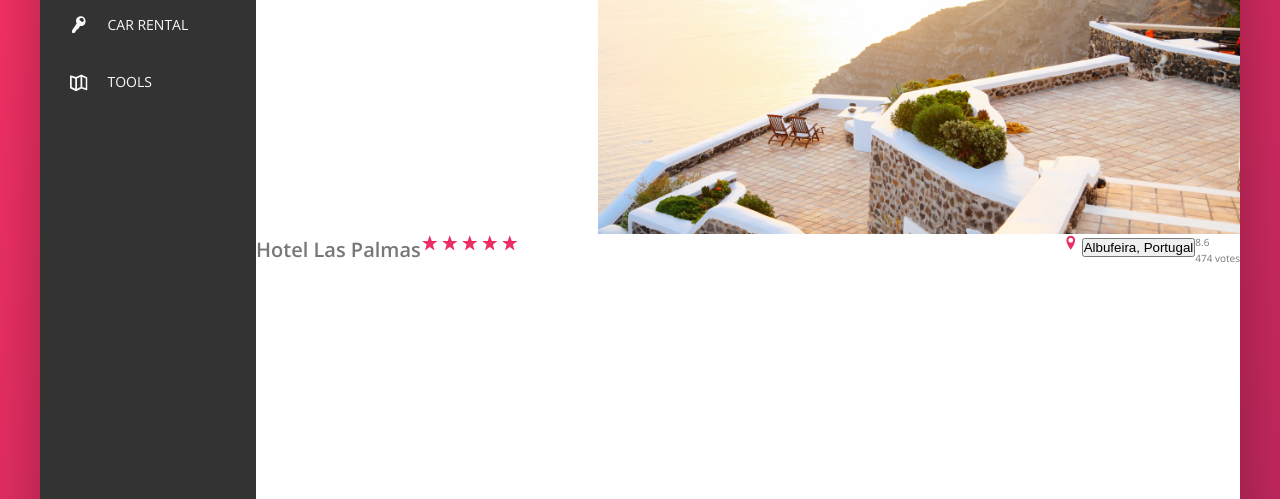
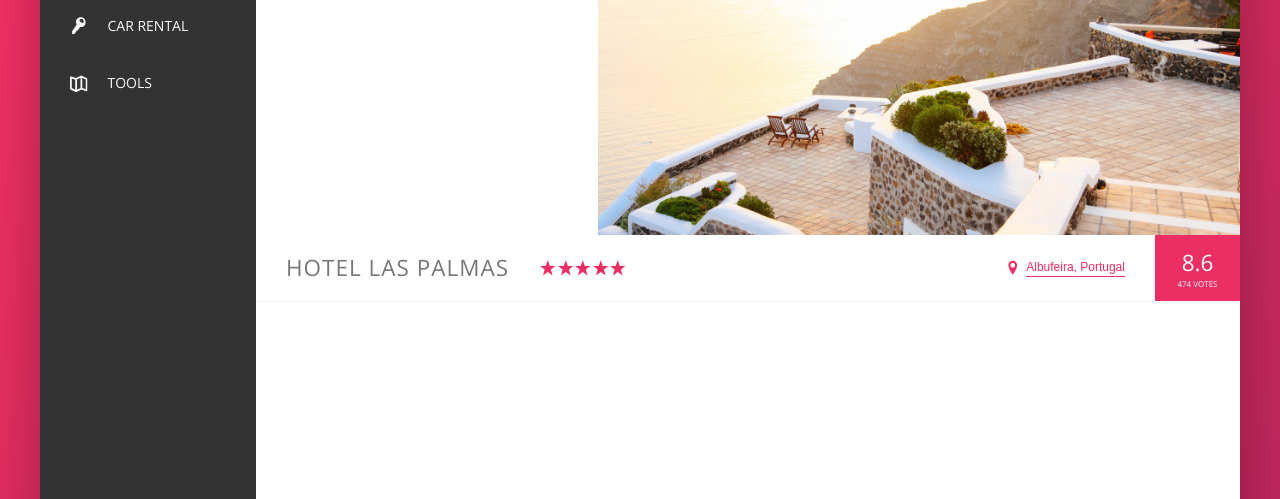
Before and after one commit to Ochanissi/Trillo, a website: page index.html in a window 1280 px wide. Shown: the part 301-800 px from the top of the page. Drawn offline with nearby package versions, Linux system fonts and the light colour scheme.

Commit message:
completed building the hotel overview component

```diff
--- a/sass/_components.scss
+++ b/sass/_components.scss
@@ -213,13 +213,21 @@
 // HOTEL OVERVIEW
 .overview {
     display: flex;
+    align-items: center;
+    border-bottom: 1px solid var(--color-grey-light-2);
+
 
     &__heading {
-
+        font-size: 2.25rem;
+        font-weight: 300;
+        text-transform: uppercase;
+        letter-spacing: 1px;
+        padding: 1.5rem 3rem;
     }
 
     &__stars {
         margin-right: auto;
+        display: flex;
 
     }
 
@@ -231,14 +239,78 @@
     }
 
     &__location {
+        font-size: 1.2rem;
+        display: flex;
+        align-items: center;
+    }
 
+    &__icon-location {
+        margin-right: .5rem;
+    }
+
+    &__rating {
+        background-color: var(--color-primary);
+        color:  #fff;
+        margin-left: 3rem;
+        padding: 0 2.25rem;
+        align-self: stretch;
+
+        display: flex;
+        flex-direction: column;
+        align-items: center;
+        justify-content: center;
     }
 
     &__rating-average {
-
+        font-size: 2.25rem;
+        font-weight: 300;
+        margin-bottom: -3px;
     }
 
     &__rating-count {
-
+        font-size: .8rem;
+        text-transform: uppercase;
     }
 }
+
+
+
+//////////////////////////////////////
+// BUTTON INLINE
+.btn-inline {
+    border: none;
+    color: var(--color-primary);
+    font-size: inherit;
+    border-bottom: 1px solid currentColor;
+    padding-bottom: 2px;
+    display: inline-block;
+    background-color: transparent;
+    cursor: pointer;
+    transition: all .2s;
+
+    &:hover {
+        color: var(--color-grey-dark-1);
+    }
+
+    &:focus {
+        outline: none;
+        animation: pulsate 1s infinite;
+    }
+}
+
+@keyframes pulsate {
+    0% {
+        transform: scale(1);
+        box-shadow: none;
+    }
+
+    50% {
+        transform: scale(1.05);
+        box-shadow: 0 1rem 4rem rgba(0, 0, 0, .25);
+    }
+
+    100% {
+        transform: scale(1);
+        box-shadow: none;
+    }
+}
--- a/sass/_layout.scss
+++ b/sass/_layout.scss
@@ -11,7 +11,7 @@
     font-size: 1.4rem;
     height: 7rem;
     background-color: #fff;
-    border-bottom: var(--color-grey-light-2);
+    border-bottom: 1px solid var(--color-grey-light-2);
 
     display: flex;
     justify-content: space-between;
@@ -36,5 +36,6 @@
     background-color: #fff;
     height: 80rem;
 
+
     flex: 1;
 }
```
Also changed, not shown: css/style.css.
